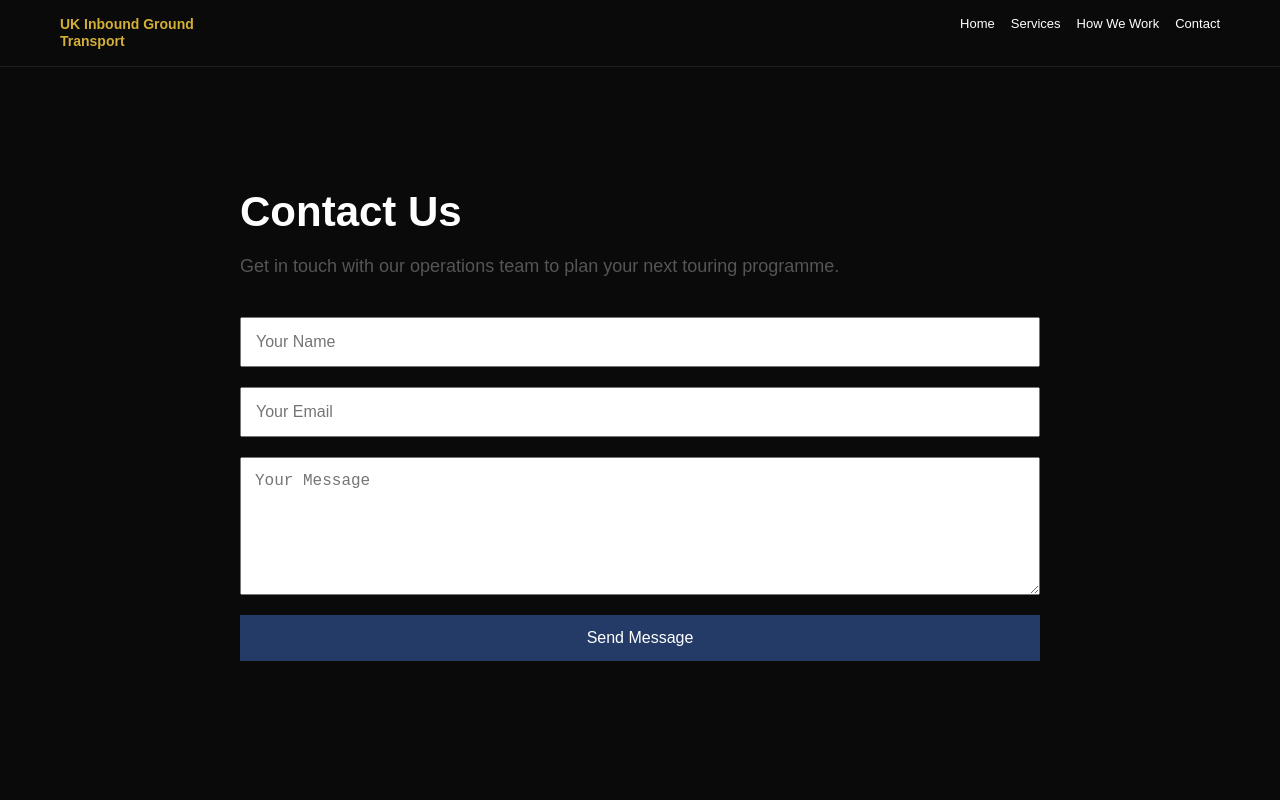
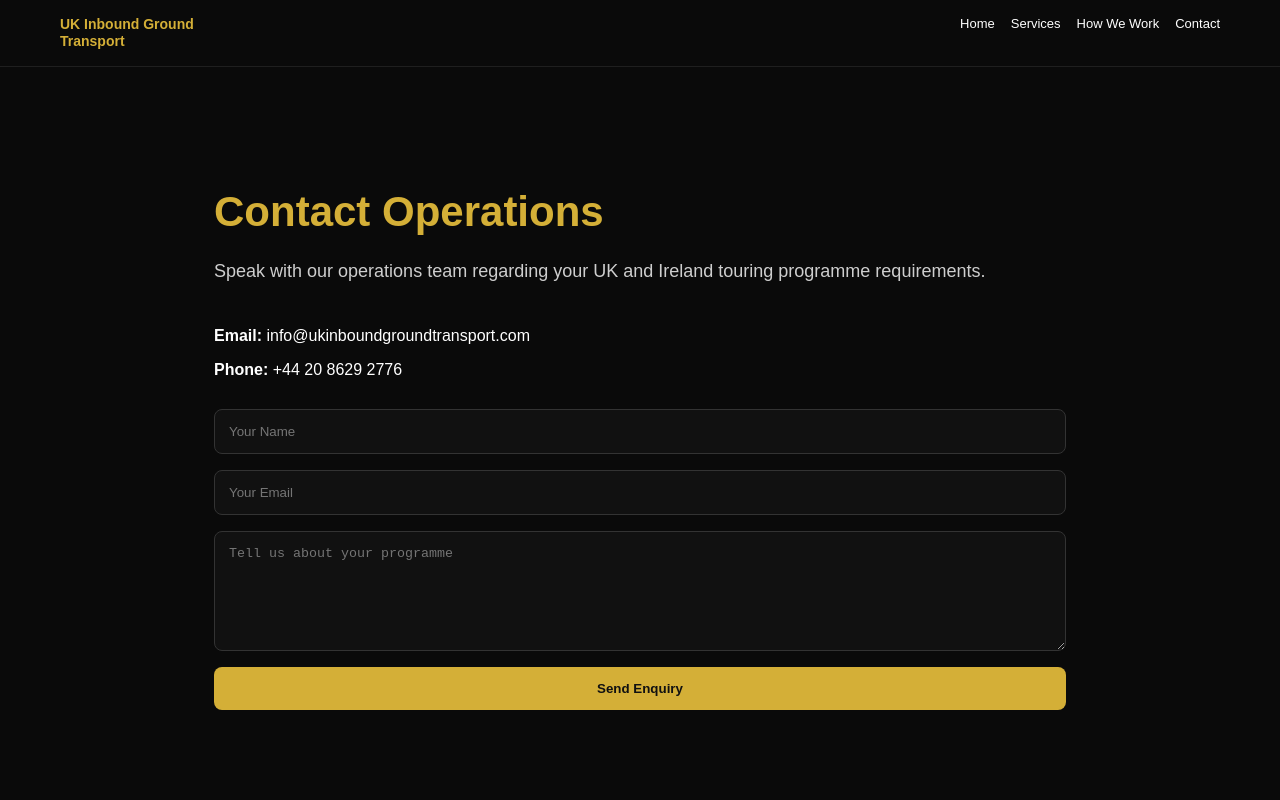
Before and after one commit to kandiahtk-crypto/ukigt-website, a Next.js app: page /contact in a window 1280 px wide. Shown: the top 800 px of the page. Built offline with nearby package versions, Linux system fonts and the light colour scheme.

Commit message:
Refactor Contact component to ContactPage with style updates
Updated the contact page to enhance styling and functionality.

```diff
--- a/app/contact/page.tsx
+++ b/app/contact/page.tsx
@@ -1,48 +1,88 @@
-export default function Contact() {
+export default function ContactPage() {
   return (
-    <main style={{ padding: "80px 24px", fontFamily: "Arial, sans-serif" }}>
-      <div style={{ maxWidth: "800px", margin: "0 auto" }}>
-        <h1 style={{ fontSize: "42px", marginBottom: "20px" }}>
-          Contact Us
+    <main
+      style={{
+        padding: "80px 24px",
+        maxWidth: "900px",
+        margin: "0 auto",
+      }}
+    >
+      <h1 style={{ fontSize: "42px", marginBottom: "20px", color: "#d4af37" }}>
+        Contact Operations
       </h1>
 
-        <p style={{ fontSize: "18px", marginBottom: "40px", color: "#555" }}>
-          Get in touch with our operations team to plan your next touring programme.
+      <p
+        style={{
+          fontSize: "18px",
+          lineHeight: 1.7,
+          marginBottom: "40px",
+          color: "rgba(255,255,255,0.8)",
+        }}
+      >
+        Speak with our operations team regarding your UK and Ireland touring
+        programme requirements.
       </p>
 
-        <form style={{ display: "flex", flexDirection: "column", gap: "20px" }}>
+      <div style={{ marginBottom: "30px" }}>
+        <p>
+          <strong>Email:</strong> info@ukinboundgroundtransport.com
+        </p>
+        <p>
+          <strong>Phone:</strong> +44 20 8629 2776
+        </p>
+      </div>
+
+      <form style={{ display: "grid", gap: "16px" }}>
         <input
           type="text"
           placeholder="Your Name"
-            style={{ padding: "14px", fontSize: "16px" }}
+          style={{
+            padding: "14px",
+            border: "1px solid #333",
+            borderRadius: "8px",
+            background: "#111",
+            color: "white",
+          }}
         />
 
         <input
           type="email"
           placeholder="Your Email"
-            style={{ padding: "14px", fontSize: "16px" }}
+          style={{
+            padding: "14px",
+            border: "1px solid #333",
+            borderRadius: "8px",
+            background: "#111",
+            color: "white",
+          }}
         />
 
         <textarea
-            placeholder="Your Message"
+          placeholder="Tell us about your programme"
           rows={6}
-            style={{ padding: "14px", fontSize: "16px" }}
+          style={{
+            padding: "14px",
+            border: "1px solid #333",
+            borderRadius: "8px",
+            background: "#111",
+            color: "white",
+          }}
         />
 
         <button
           style={{
+            background: "#d4af37",
+            color: "#111",
             padding: "14px",
-              background: "#243b67",
-              color: "white",
             border: "none",
-              fontSize: "16px",
+            borderRadius: "8px",
+            fontWeight: 700,
             cursor: "pointer",
           }}
         >
-            Send Message
+          Send Enquiry
         </button>
       </form>
-      </div>
     </main>
   );
 }
```
Lines whose indentation alone changed are shown as unchanged.
